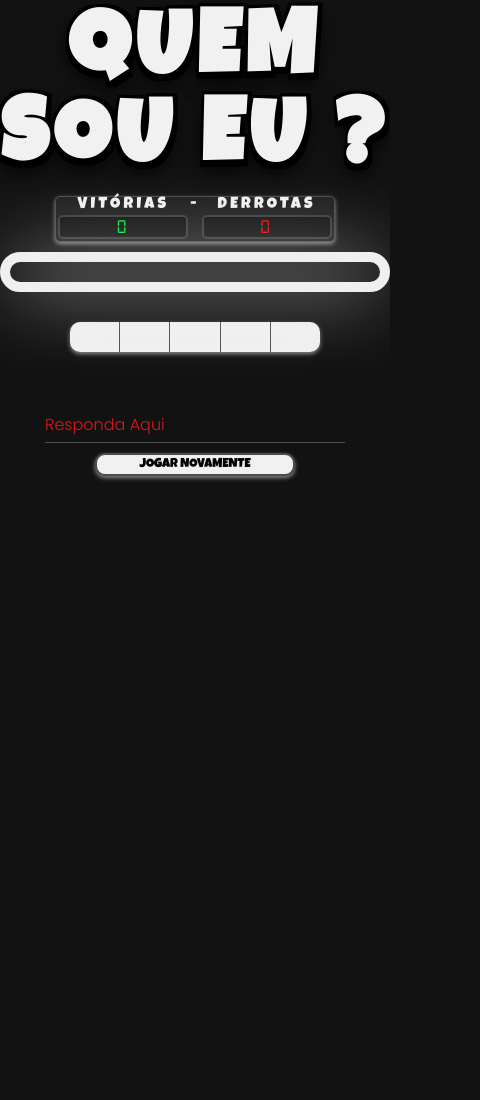
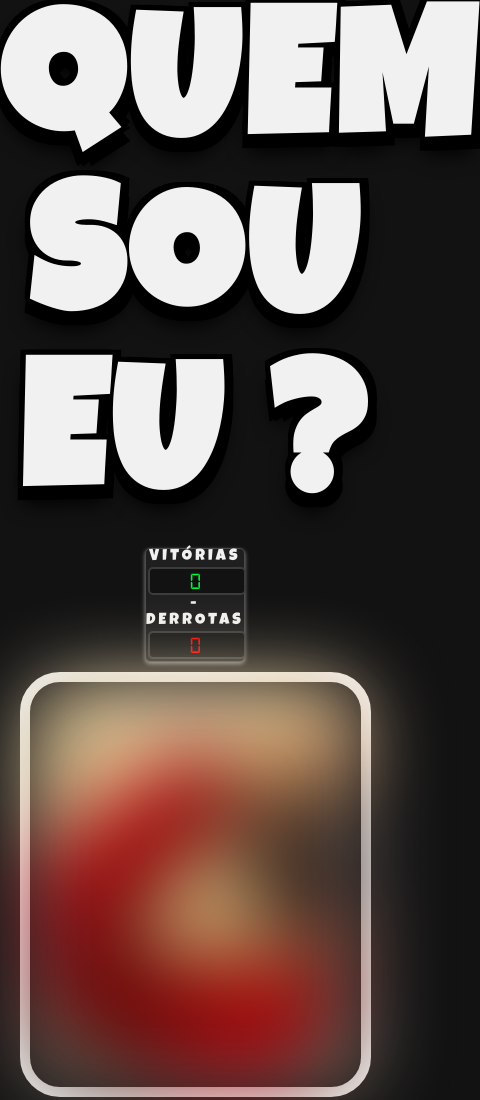
Before and after one commit to opatrickmachado/JoguinhoQuemSouEu, a plain HTML site: page index.html in a window 390 px wide. Shown: the top 1100 px of the page, 480 px wide, since content can reach past the window. Before the commit the page ends 844 px from the top, so only its background shows below. Drawn offline with Linux system fonts and the light colour scheme.

Commit message:
Corrigindo Otimizar Para Celular

```diff
--- a/css/quemSouEu.css
+++ b/css/quemSouEu.css
@@ -203,36 +203,24 @@ h1 {
 /*#endregion*/
 
 @media (max-width: 600px) {
-  .borda-imagem {
-    width: 100%;
-    height: auto;
-  }
-
-  .borda-imagem #imagem {
-    width: 100%;
-    height: auto;
-    object-fit: cover; /* Assegura que a imagem cubra todo o espaço disponível */
-  }
-
-  /* Ajustando o tamanho do placar */
-  .placar #vitorias, .placar #derrotas{
-    width: 130px;
-    font-size: 20px;
-  }
-
-  /* Ajustando a largura da barra de progresso */
-  .progresso {
-    width: 250px;
-  }
-
-  /* Ajustando o tamanho do input */
-  form {
-    width: 300px;
-  }
-
-  /* Ajustando o botão jogar novamente */
-  #jogarNovamente button {
-    width: 200px;
-    font-size: 0.8em;
-  }
+    /* Adicione aqui as regras CSS específicas para dispositivos móveis */
+    .container {
+        width: 100%;
+    }
+    .titulo {
+        font-size: 2em;
+    }
+    .placar {
+        flex-direction: column;
+    }
+    .placar #vitorias, .placar #derrotas {
+        width: 100%;
+        font-size: 1.5em;  /* ajusta o tamanho da fonte para ser menor em dispositivos móveis */
+    }
+    .borda-imagem {
+        width: 90%;
+    }
+    form {
+        width: 90%;
+    }
 }
```
